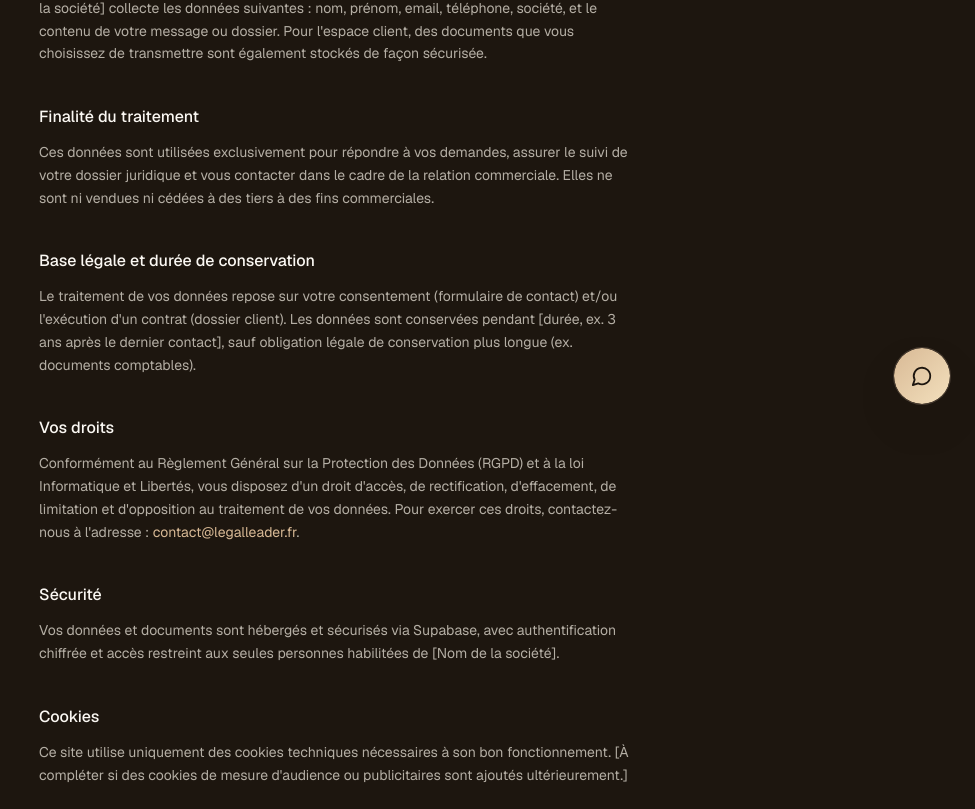
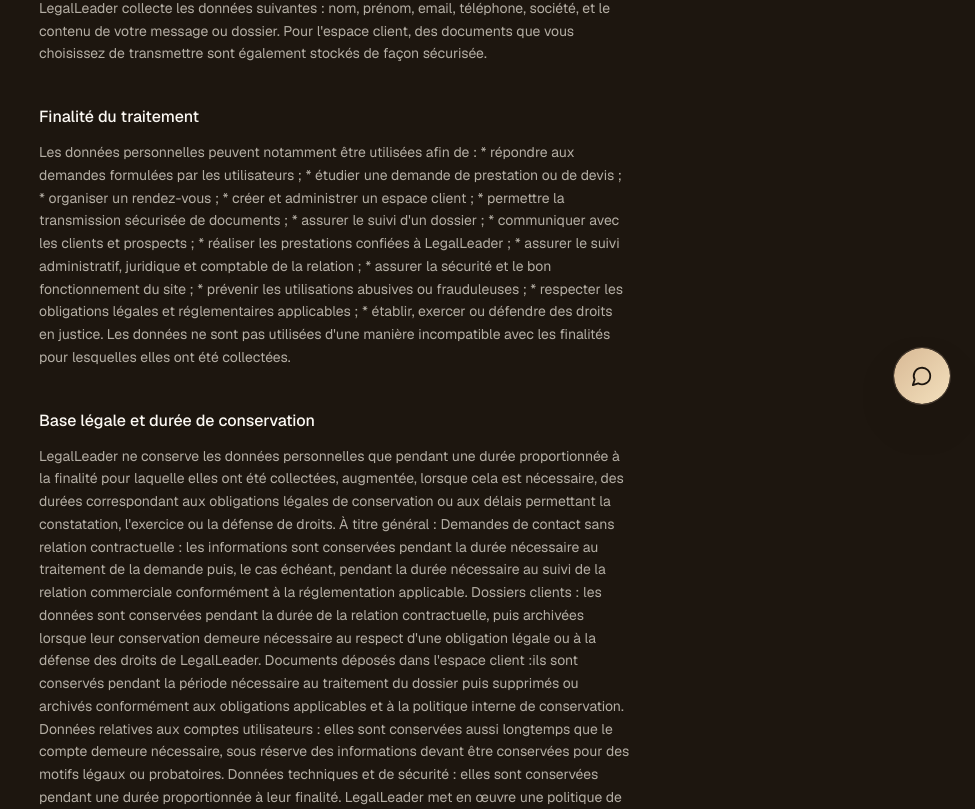
Before and after one commit to unebrune/Legal-Leader, a Next.js app: page /confidentialite in a window 1280 px wide. Shown: the part 371-1180 px from the top of the page, without its empty margins (305-1280 px from the left). Built offline with nearby package versions, Linux system fonts and the light colour scheme.

Commit message:
update confidentialite
update confi

```diff
--- a/app/confidentialite/page.tsx
+++ b/app/confidentialite/page.tsx
@@ -22,7 +22,7 @@
             </h2>
             <p className="mt-3">
               Dans le cadre de l'utilisation de ce site (formulaire de
-              contact/devis, espace client), [Nom de la société] collecte les
+              contact/devis, espace client), LegalLeader collecte les
               données suivantes : nom, prénom, email, téléphone, société, et
               le contenu de votre message ou dossier. Pour l'espace client,
               des documents que vous choisissez de transmettre sont
@@ -35,10 +35,22 @@
               Finalité du traitement
             </h2>
             <p className="mt-3">
-              Ces données sont utilisées exclusivement pour répondre à vos
-              demandes, assurer le suivi de votre dossier juridique et vous
-              contacter dans le cadre de la relation commerciale. Elles ne
-              sont ni vendues ni cédées à des tiers à des fins commerciales.
+              Les données personnelles peuvent notamment être utilisées afin de :
+* répondre aux demandes formulées par les utilisateurs ;
+* étudier une demande de prestation ou de devis ;
+* organiser un rendez-vous ;
+* créer et administrer un espace client ;
+* permettre la transmission sécurisée de documents ;
+* assurer le suivi d'un dossier ;
+* communiquer avec les clients et prospects ;
+* réaliser les prestations confiées à LegalLeader ;
+* assurer le suivi administratif, juridique et comptable de la relation ;
+* assurer la sécurité et le bon fonctionnement du site ;
+* prévenir les utilisations abusives ou frauduleuses ;
+* respecter les obligations légales et réglementaires applicables ;
+* établir, exercer ou défendre des droits en justice.
+Les données ne sont pas utilisées d'une manière incompatible avec les finalités pour lesquelles elles
+ont été collectées.
             </p>
           </div>
 
@@ -47,11 +59,27 @@
               Base légale et durée de conservation
             </h2>
             <p className="mt-3">
-              Le traitement de vos données repose sur votre consentement
-              (formulaire de contact) et/ou l'exécution d'un contrat
-              (dossier client). Les données sont conservées pendant [durée,
-              ex. 3 ans après le dernier contact], sauf obligation légale de
-              conservation plus longue (ex. documents comptables).
+              LegalLeader ne conserve les données personnelles que pendant une durée proportionnée à la finalité
+pour laquelle elles ont été collectées, augmentée, lorsque cela est nécessaire, des durées
+correspondant aux obligations légales de conservation ou aux délais permettant la constatation,
+l'exercice ou la défense de droits.
+À titre général :
+Demandes de contact sans relation contractuelle : les informations sont conservées pendant la durée
+nécessaire au traitement de la demande puis, le cas échéant, pendant la durée nécessaire au suivi de
+la relation commerciale conformément à la réglementation applicable.
+Dossiers clients : les données sont conservées pendant la durée de la relation contractuelle, puis
+archivées lorsque leur conservation demeure nécessaire au respect d'une obligation légale ou à la
+défense des droits de LegalLeader.
+Documents déposés dans l'espace client :ils sont conservés pendant la période nécessaire au
+traitement du dossier puis supprimés ou archivés conformément aux obligations applicables et à la
+politique interne de conservation.
+Données relatives aux comptes utilisateurs : elles sont conservées aussi longtemps que le compte
+demeure nécessaire, sous réserve des informations devant être conservées pour des motifs légaux ou
+probatoires.
+Données techniques et de sécurité : elles sont conservées pendant une durée proportionnée à leur
+finalité.
+LegalLeader met en œuvre une politique de conservation permettant d'éviter la conservation
+indéfinie de données devenues inutiles
             </p>
           </div>
 
@@ -60,13 +88,25 @@
               Vos droits
             </h2>
             <p className="mt-3">
-              Conformément au Règlement Général sur la Protection des
-              Données (RGPD) et à la loi Informatique et Libertés, vous
-              disposez d'un droit d'accès, de rectification, d'effacement,
-              de limitation et d'opposition au traitement de vos données.
-              Pour exercer ces droits, contactez-nous à l'adresse :{" "}
+              Dans les conditions prévues par la réglementation applicable, les personnes concernées peuvent
+disposer :
+* d'un droit d'accès ;
+* d'un droit de rectification ;
+* d'un droit à l'effacement ;
+* d'un droit à la limitation du traitement ;
+* d'un droit d'opposition ;
+* d'un droit à la portabilité lorsque celui-ci est applicable ;
+* du droit de retirer leur consentement lorsque le traitement repose sur celui-ci ;
+* du droit de définir des directives relatives au sort de leurs données après leur décès dans les
+conditions prévues par le droit français.
+Ces droits peuvent être exercés auprès de :
+LegalLeader – Protection des données
+AvenueMarceau PARIS
+Afin de protéger les données des personnes concernées, LegalLeader pourra demander des
+informations complémentaires permettant de vérifier l'identité du demandeur lorsqu'il existe un
+doute raisonnable sur celle-ci.
               <a href="mailto:contact@legalleader.fr" className="text-gold-400 hover:underline">
-                contact@legalleader.fr
+                contact@legal-leader.fr
               </a>
               .
             </p>
@@ -77,9 +117,22 @@
               Sécurité
             </h2>
             <p className="mt-3">
-              Vos données et documents sont hébergés et sécurisés via
-              Supabase, avec authentification chiffrée et accès restreint
-              aux seules personnes habilitées de [Nom de la société].
+             LegalLeader met en œuvre des mesures techniques et organisationnelles appropriées au regard de la
+nature des données traitées et des risques identifiés afin de préserver, dans la mesure du
+raisonnablement possible, leur confidentialité, leur intégrité et leur disponibilité.
+L'espace client est personnel.
+Chaque utilisateur doit préserver la confidentialité de ses identifiants et mots de passe et ne pas
+permettre leur utilisation par un tiers non autorisé.
+Toute utilisation réalisée au moyen des identifiants d'un utilisateur est susceptible d'être considérée
+comme provenant de celui-ci, sauf preuve d'une utilisation frauduleuse indépendante de sa volonté.
+En cas de perte, de compromission ou d'utilisation suspecte des identifiants, l'utilisateur doit
+immédiatement modifier son mot de passe lorsque cette fonctionnalité est disponible et informer
+LegalLeader.
+Aucun système informatique ne permettant de garantir une sécurité absolue, LegalLeader ne saurait
+promettre l'absence totale de risque de cyberattaque, d'intrusion ou de défaillance technique.
+LegalLeader s'engage néanmoins à prendre les mesures requises par la réglementation applicable
+lorsqu'un incident affectant des données personnelles est identifié.
+
             </p>
           </div>
 
@@ -88,9 +141,15 @@
               Cookies
             </h2>
             <p className="mt-3">
-              Ce site utilise uniquement des cookies techniques nécessaires
-              à son bon fonctionnement. [À compléter si des cookies de
-              mesure d'audience ou publicitaires sont ajoutés ultérieurement.]
+              Le site peut utiliser des traceurs strictement nécessaires à son fonctionnement, notamment pour
+permettre l'authentification, sécuriser l'espace client, mémoriser certains choix de l'utilisateur ou
+assurer la sécurité technique du service.
+Lorsque des cookies ou traceurs nécessitant le consentement de l'utilisateur sont utilisés, ceux-ci ne
+sont déposés ou lus qu'après recueil du consentement dans les conditions prévues par la
+réglementation applicable.
+L'utilisateur doit pouvoir accepter ou refuser les traceurs non nécessaires avec un niveau de
+simplicité comparable et modifier ultérieurement son choix.
+Une interface dédiée à la gestion des cookies peut être mise à disposition sur le site.
             </p>
           </div>
 
@@ -106,7 +165,7 @@
           </div>
 
           <p className="text-xs text-beige-100/40">
-            Dernière mise à jour : [Date]
+            Dernière mise à jour : 04/09/2026
           </p>
         </div>
       </div>
```
